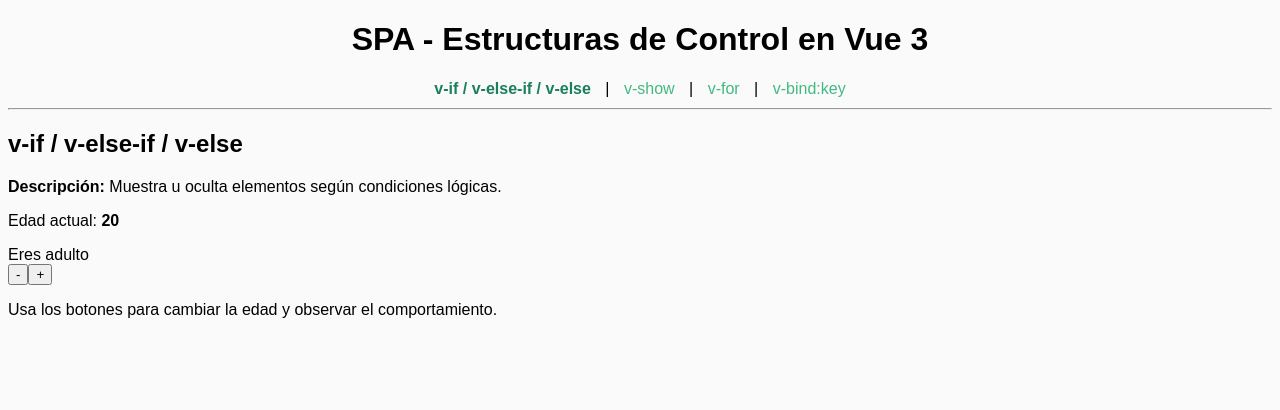
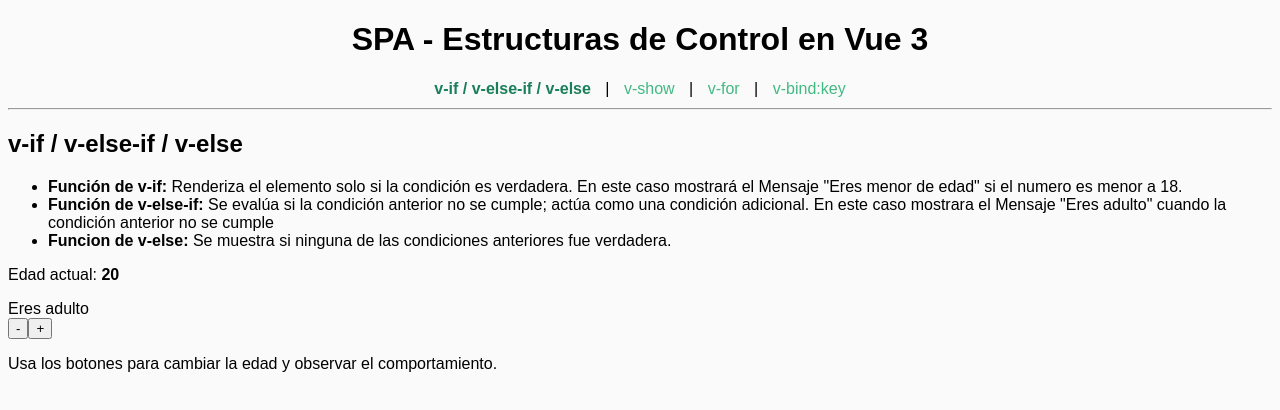
Before and after one commit to Carlos-2005-we/Proyecto.-ESTRUCTURAS-DE-CONTROL-DE-VUE, a Vue app: page /if-else in a window 1280 px wide. Shown: the top 410 px of the page. Built offline with nearby package versions, Linux system fonts and the light colour scheme.

Commit message:
Cambios: Mas información añadida

```diff
--- a/src/views/ForView.vue
+++ b/src/views/ForView.vue
@@ -2,7 +2,7 @@
   <div>
     <h2>v-for</h2>
     <p>
-      <strong>Descripción:</strong> Recorre un arreglo o número para generar listas dinámicas.
+      <strong>Función del v-for:</strong> Recorre un arreglo o número para generar listas dinámicas.
     </p>
 
     <ul>
--- a/src/views/IfElseView.vue
+++ b/src/views/IfElseView.vue
@@ -2,7 +2,11 @@
   <div>
     <h2>v-if / v-else-if / v-else</h2>
     <p>
-      <strong>Descripción:</strong> Muestra u oculta elementos según condiciones lógicas.
+      <ul>
+        <li><strong>Función de v-if:</strong>  Renderiza el elemento solo si la condición es verdadera. En este caso mostrará el Mensaje "Eres menor de edad" si el numero es menor a 18.</li>
+        <li><strong>Función de v-else-if:</strong>  Se evalúa si la condición anterior no se cumple; actúa como una condición adicional. En este caso mostrara el Mensaje "Eres adulto" cuando la condición anterior no se cumple</li>
+        <li><strong>Funcion de v-else:</strong>  Se muestra si ninguna de las condiciones anteriores fue verdadera.</li>
+      </ul>
     </p>
 
     <p>Edad actual: <strong>{{ edad }}</strong></p>
--- a/src/views/KeyView.vue
+++ b/src/views/KeyView.vue
@@ -2,7 +2,7 @@
   <div>
     <h2>v-bind:key</h2>
     <p>
-      <strong>Descripción:</strong> Se usa dentro de <code>v-for</code> para identificar de forma única cada elemento.
+      <strong>Función del v-blind:key:</strong> Se usa dentro de <code>v-for</code> para identificar de forma única cada elemento.
     </p>
 
     <ul>
--- a/src/views/ShowView.vue
+++ b/src/views/ShowView.vue
@@ -2,7 +2,7 @@
   <div>
     <h2>v-show</h2>
     <p>
-      <strong>Descripción:</strong> Controla la visibilidad mediante <code>display: none</code> (el elemento sigue en el DOM).
+      <strong>Función del v-show:</strong> Controla la visibilidad mediante <code>display: none</code> (el elemento sigue en el DOM).
     </p>
 
     <button @click="mostrar = !mostrar">
```
Also changed, not shown: 1 other file (tests, documents, lock files or other folders).
